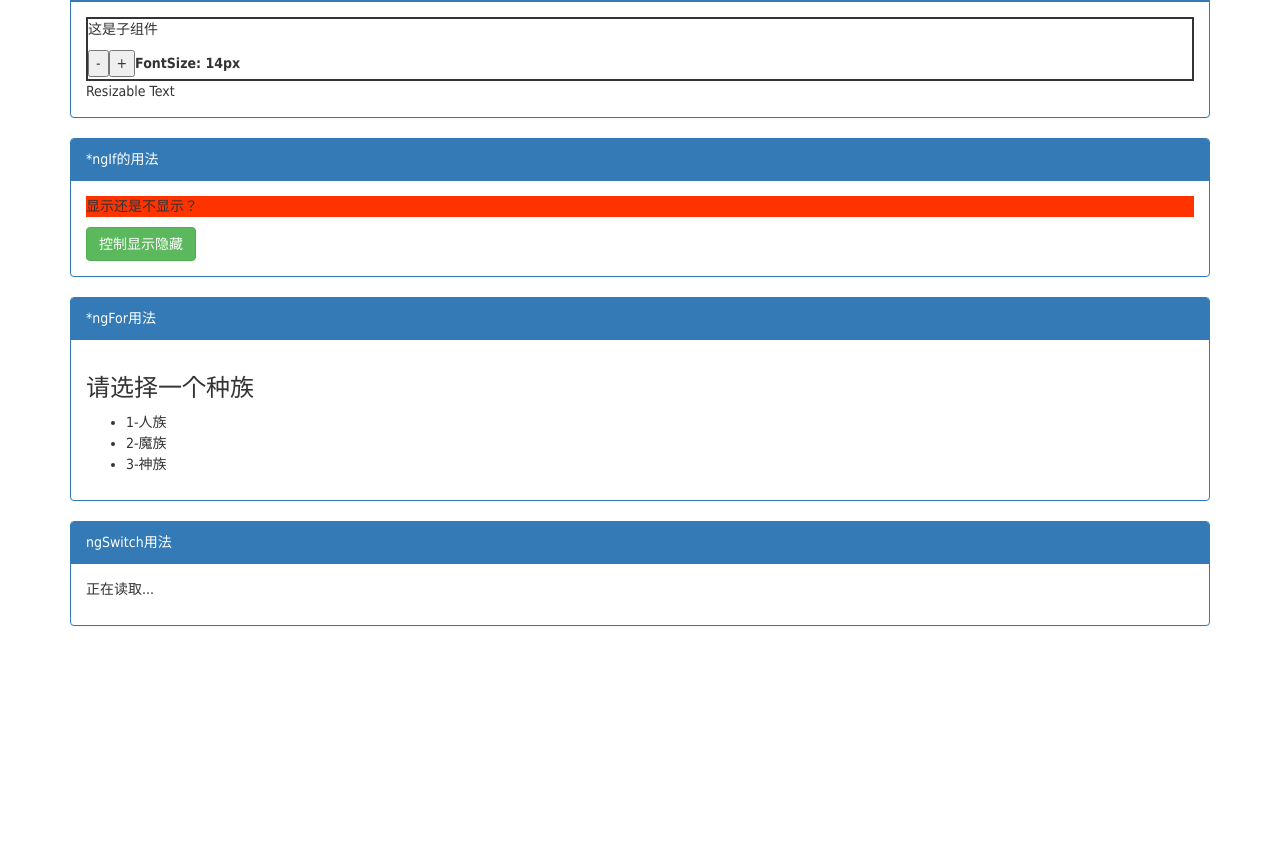
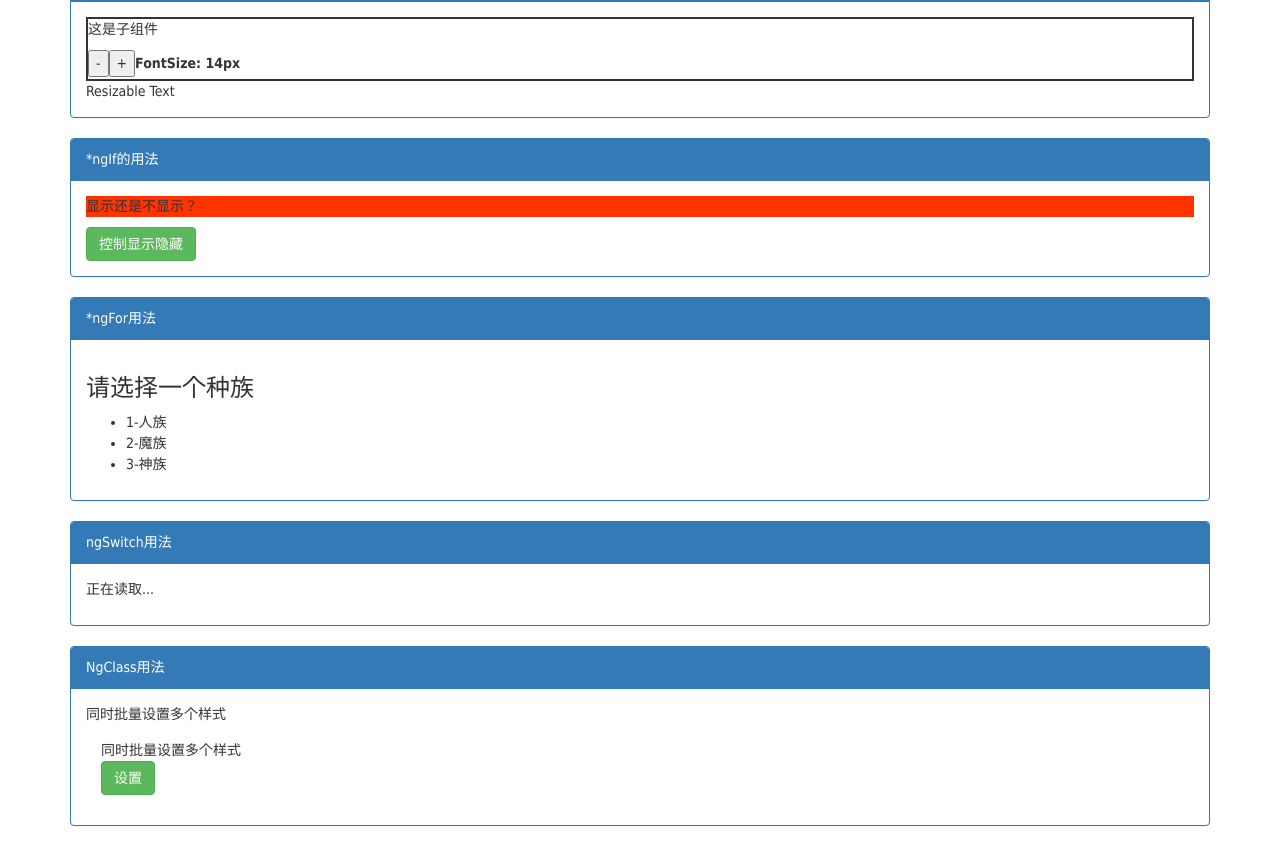
Before and after one commit to dothin/angular4-component, an Angular app: page / in a window 1280 px wide. Shown: the part 1068-1932 px from the top of the page. Before the commit the page ends 1876 px from the top, so only its background shows below. Built offline with nearby package versions, Linux system fonts and the light colour scheme.

Commit message:
add( TemplateNgClass ):ngClass指令

```diff
--- a/src/app/app.component.html
+++ b/src/app/app.component.html
@@ -39,4 +39,9 @@
         <app-template-ng-switch></app-template-ng-switch>
     </div>
   </div>
+  <div class="row">
+    <div class="col-xs-12">
+        <app-template-ng-class></app-template-ng-class>
+    </div>
+  </div>
 </div>
--- a/src/app/app.module.ts
+++ b/src/app/app.module.ts
@@ -11,6 +11,7 @@ import { FontResizerComponent } from './template-two-way-binding/font-resizer/fo
 import { TemplateNgIfComponent } from './template-ng-if/template-ng-if.component';
 import { TemplateNgForComponent } from './template-ng-for/template-ng-for.component';
 import { TemplateNgSwitchComponent } from './template-ng-switch/template-ng-switch.component';
+import { TemplateNgClassComponent } from './template-ng-class/template-ng-class.component';
 
 @NgModule({
   declarations: [
@@ -23,7 +24,8 @@ import { TemplateNgSwitchComponent } from './template-ng-switch/template-ng-swit
     FontResizerComponent,
     TemplateNgIfComponent,
     TemplateNgForComponent,
-    TemplateNgSwitchComponent
+    TemplateNgSwitchComponent,
+    TemplateNgClassComponent
   ],
   imports: [
     BrowserModule
--- /dev/null
+++ b/src/app/template-ng-class/template-ng-class.component.html
@@ -0,0 +1,13 @@
+<div class="panel panel-primary">
+  <div class="panel-heading">NgClass用法</div>
+  <div class="panel-body">
+    <div [ngClass]="{
+      saveable: canSave,
+      modified: isUnchanged,
+      special: isSpecial
+    }">同时批量设置多个样式</div>
+  <div class="panel-body">
+    <div [ngClass]="currentClasses">同时批量设置多个样式</div>
+    <button class="btn btn-success" (click)="setCurrentClasses()">设置</button>
+  </div>
+</div>
--- /dev/null
+++ b/src/app/template-ng-class/template-ng-class.component.scss
@@ -0,0 +1,9 @@
+.saveable{
+    font-size: 18px;
+}
+.modified {
+    font-weight: bold;
+}
+.special{
+    background-color: #ff3300;
+}
--- /dev/null
+++ b/src/app/template-ng-class/template-ng-class.component.ts
@@ -0,0 +1,32 @@
+import { Component, OnInit } from '@angular/core';
+
+@Component({
+  selector: 'app-template-ng-class',
+  templateUrl: './template-ng-class.component.html',
+  styleUrls: ['./template-ng-class.component.scss']
+})
+export class TemplateNgClassComponent implements OnInit {
+  public currentClasses: {};
+
+  public canSave: boolean = false;
+  public isUnchanged: boolean = false;
+  public isSpecial: boolean = false;
+
+  constructor() { }
+
+  ngOnInit() {
+  }
+
+  setCurrentClasses() {
+    this.canSave = true;
+    this.isUnchanged = true;
+    this.isSpecial = true;
+
+    this.currentClasses = {
+      saveable: this.canSave,
+      modified: this.isUnchanged,
+      special: this.isSpecial
+    };
+  }
+
+}
```
Also changed, not shown: 1 other file (tests, documents, lock files or other folders).
